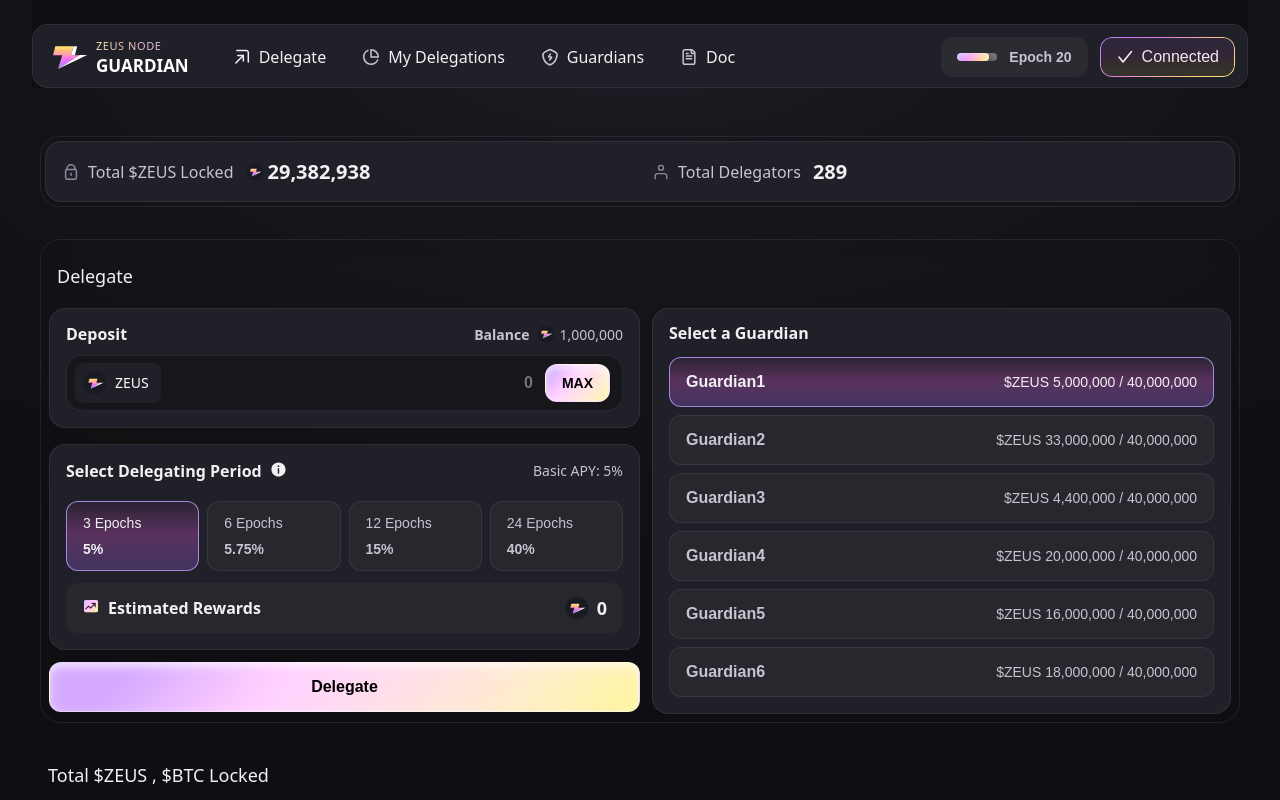
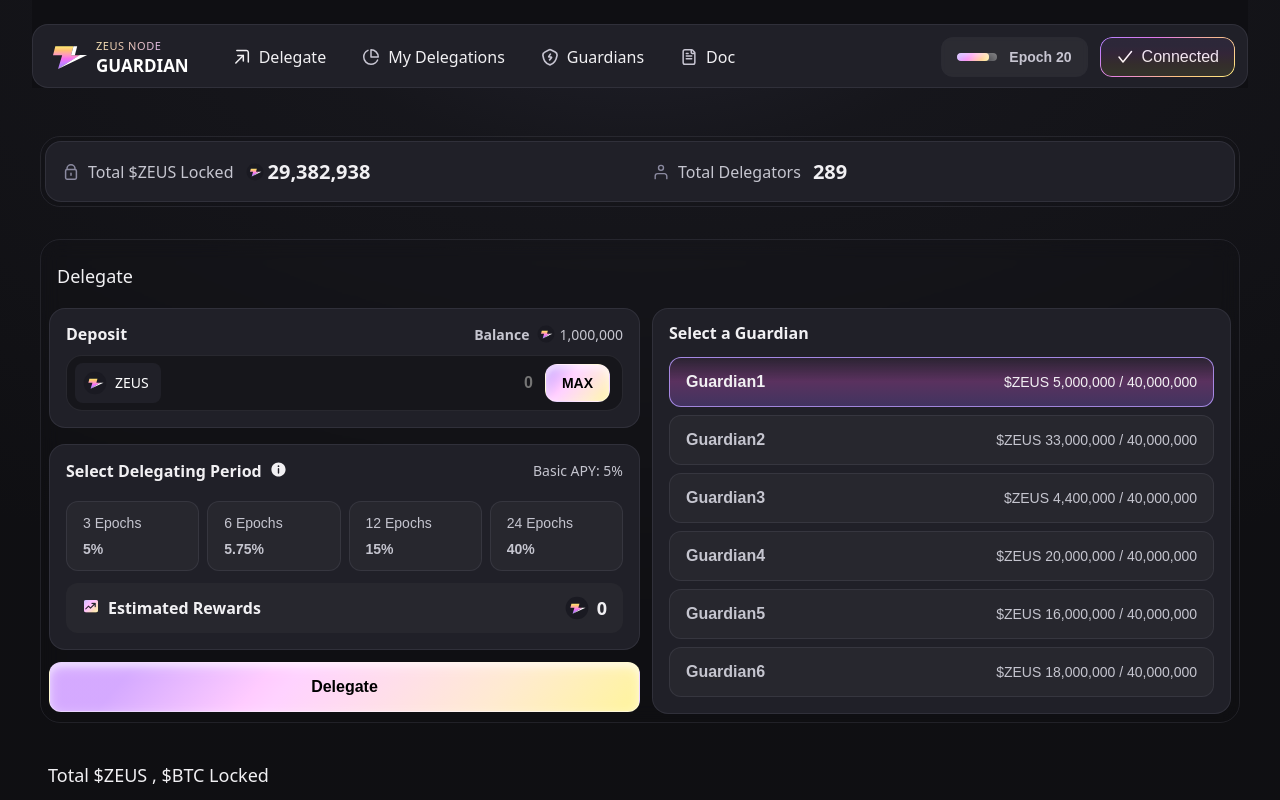
Before and after one commit to eddie8119/zeus-network, a React (Create React App) app: page / in a window 1280 px wide. Shown: the top 800 px of the page. Built offline with nearby package versions, Linux system fonts and the light colour scheme; a web font is replaced by a local one.

Commit message:
feat: ux優化誤導 未選取時不要有顏色 selectedPeriod

```diff
--- a/src/components/Delegate.tsx
+++ b/src/components/Delegate.tsx
@@ -1,8 +1,8 @@
-import React, { useState, useEffect } from 'react';
+import React, { useEffect, useState } from 'react';
+import DelegateButton from './delegate/DelegateButton';
 import DelegatingPeriod from './delegate/DelegatingPeriod';
-import DelegateButton from './delegate/DelegateButton';
+import DepositSection from './delegate/DepositSection';
 import GuardianSection from './delegate/GuardianSection';
-import DepositSection from './delegate/DepositSection';
 
 import { balance, guardiansList } from '../config/delegateConfig';
 
@@ -10,7 +10,7 @@ const Delegate: React.FC = () => {
   const [selectedGuardian, setSelectedGuardian] = useState<number>(0);
   const [amount, setAmount] = useState<number | null>(null);
   const [apy, setApy] = useState<number | null>(null);
-  const [selectedPeriod, setSelectedPeriod] = useState<number>(0);
+  const [selectedPeriod, setSelectedPeriod] = useState<number | undefined>(undefined);
   const [calculateRewards, setCalculateRewards] = useState<number>(0);
 
   useEffect(() => {
--- a/src/components/delegate/DelegatingPeriod.tsx
+++ b/src/components/delegate/DelegatingPeriod.tsx
@@ -1,13 +1,13 @@
 import React from 'react';
-import DelegatingPeriodPanel from './DelegatingPeriodPanel';
+import lineChartUp from '../../assets/epochInfo/line-chart-up-filled.svg';
 import info from '../../assets/info.svg';
 import zeusToken from '../../assets/zeus-token.svg';
-import lineChartUp from '../../assets/epochInfo/line-chart-up-filled.svg';
 import { useNumberFormat } from '../../hooks/useNumberFormat';
+import DelegatingPeriodPanel from './DelegatingPeriodPanel';
 
 interface DelegatingPeriodProps {
   calculateRewards: number;
-  selectedPeriod: number;
+  selectedPeriod: number | undefined;
   setSelectedPeriod: (value: number) => void;
   setApy: (value: number) => void;
 }
```
